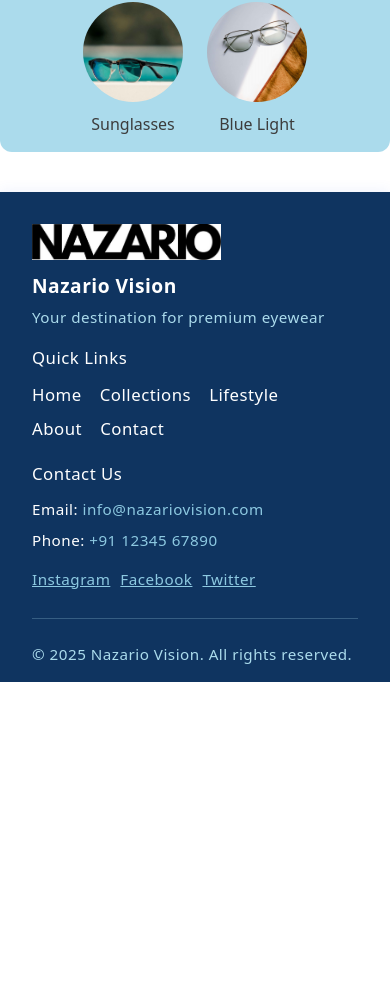
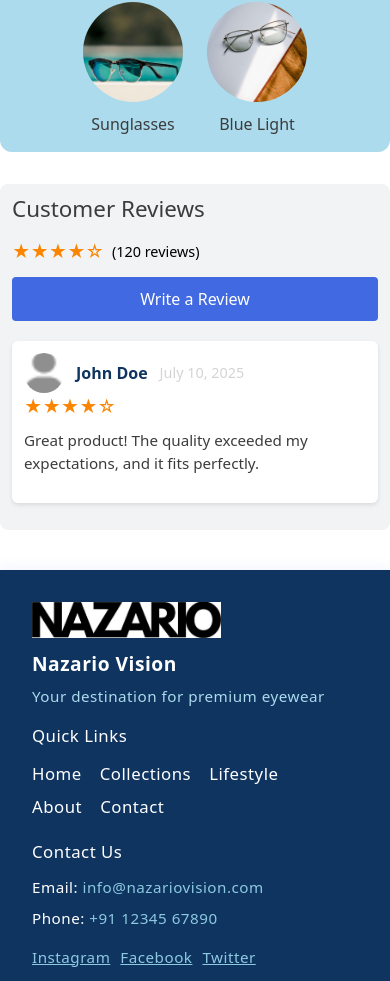
Before and after one commit to Manish10022001/Nazario-vision, a React (Vite) app: page / in a window 390 px wide. Shown: the part 4838-5819 px from the top of the page. Before the commit the page ends 5520 px from the top, so only its background shows below. Built offline with nearby package versions, Linux system fonts and the light colour scheme; the HTML template or start-up script is replaced by a standard one.

Commit message:
Added review section component

```diff
--- a/src/App.css
+++ b/src/App.css
@@ -591,3 +591,154 @@ button {
     margin: 4px 0;
   }
 }
+
+/* === Review Section Base Styles === */
+.review-section {
+  background-color: var(--light-gray);
+  padding: 20px;
+  border-radius: 8px;
+  margin-top: 40px;
+}
+
+.review-section h2 {
+  font-size: 1.5rem;
+  color: var(--ebony);
+  margin-bottom: 20px;
+}
+
+.review-summary {
+  display: flex;
+  justify-content: space-between;
+  align-items: center;
+  margin-bottom: 20px;
+}
+
+.rating {
+  display: flex;
+  align-items: center;
+}
+
+.stars {
+  font-size: 1.2rem;
+  color: #FB8500;
+  margin-right: 8px;
+}
+
+.rating-count {
+  font-size: 1rem;
+  color: black;
+}
+
+.write-review-btn {
+  padding: 8px 16px;
+  background-color: var(--royal-blue);
+  color: var(--white);
+  border: none;
+  border-radius: 4px;
+  cursor: pointer;
+  font-size: 1rem;
+}
+
+.write-review-btn:hover {
+  background-color: var(--torea-bay);
+}
+
+.review-list {
+  margin-top: 20px;
+}
+
+.review {
+  background-color: var(--white);
+  padding: 15px;
+  border-radius: 6px;
+  margin-bottom: 15px;
+  box-shadow: 0 2px 4px rgba(0, 0, 0, 0.1);
+}
+
+.review-image {
+  width: 40px;
+  height: 40px;
+  border-radius: 50%;
+  object-fit: cover;
+}
+
+.review-header {
+  display: flex;
+  align-items: center;
+  gap: 12px;
+}
+
+.reviewer-name {
+  font-weight: bold;
+  color: var(--torea-bay);
+}
+
+.review-date {
+  font-size: 0.9rem;
+  color: var(--iron);
+}
+
+.review-rating {
+  font-size: 1.1rem;
+  color: #FB8500;
+  margin-bottom: 10px;
+}
+
+.review-text {
+  font-size: 1rem;
+  color: var(--ebony);
+}
+
+/* media queries for review */
+@media (max-width: 992px) {
+  .review-section {
+    padding: 16px;
+    margin-top: 30px;
+  }
+
+  .review-section h2 {
+    font-size: 1.4rem;
+    margin-bottom: 16px;
+  }
+
+  .write-review-btn {
+    padding: 6px 14px;
+    font-size: 0.95rem;
+  }
+}
+
+
+@media (max-width: 600px) {
+  .review-section {
+    padding: 12px;
+    margin-top: 20px;
+  }
+
+  .review-summary {
+    flex-direction: column;
+    align-items: flex-start;
+    gap: 12px;
+  }
+
+  .stars {
+    font-size: 1.1rem;
+  }
+
+  .rating-count {
+    font-size: 0.9rem;
+  }
+
+  .write-review-btn {
+    width: 100%;
+    padding: 10px 0;
+    font-size: 1rem;
+  }
+
+  .review {
+    padding: 12px;
+  }
+
+  .review-text {
+    font-size: 0.95rem;
+  }
+}
--- a/src/App.jsx
+++ b/src/App.jsx
@@ -5,7 +5,7 @@ import { Home } from "./Components/Home";
 import { Header } from "./Components/Header";
 import { EyewearTypeSection } from "./Components/EyewearTypeSection";
 import { CollectionCard } from "./Components/CollectionCard";
-
+import { ReviewSection } from "./Components/ReviewSection";
 import { Footer } from "./Components/Footer";
 
 import "bootstrap/dist/css/bootstrap.min.css";
@@ -39,6 +39,7 @@ export default function App() {
         />
         <EyewearTypeSection type={type} />
 
+        <ReviewSection />
       </main>
       <Footer />
     </>
--- /dev/null
+++ b/src/Components/ReviewSection.jsx
@@ -0,0 +1,35 @@
+import image from "../assets/person.png";
+
+export function ReviewSection() {
+  return (
+    <section className="review-section">
+      <h2>Customer Reviews</h2>
+      <div className="review-summary">
+        <div className="rating">
+          <span className="stars">★★★★☆</span>
+          <span className="rating-count">(120 reviews)</span>
+        </div>
+        <button className="write-review-btn">Write a Review</button>
+      </div>
+
+      <div className="review-list">
+        <div className="review">
+          <div className="review-header">
+            <img
+              src= {image}
+              alt="John Doe"
+              className="review-image"
+            />
+            <span className="reviewer-name">John Doe</span>
+            <span className="review-date">July 10, 2025</span>
+          </div>
+          <div className="review-rating">★★★★☆</div>
+          <p className="review-text">
+            Great product! The quality exceeded my expectations, and it fits perfectly.
+          </p>
+        </div>
+        {/* Add more reviews here */}
+      </div>
+    </section>
+  );
+}
```
Also changed, not shown: src/assets/person.png (added).
